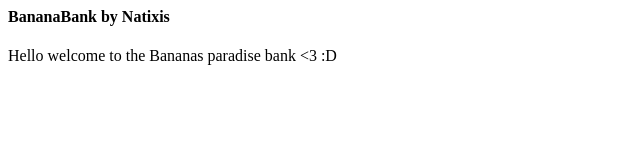
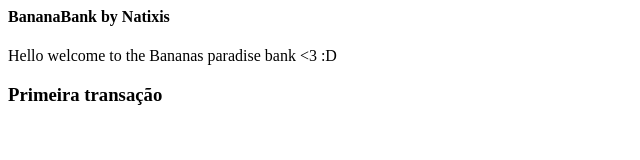
Before and after one commit to Gabriel-Rocha0/BananaBank, a plain HTML site: page index.html in a window 1280 px wide. Shown: the whole page, without its empty margins (0-640 px from the left). Drawn offline with Linux system fonts and the light colour scheme.

Commit message:
index.html

```diff
--- a/index.html
+++ b/index.html
@@ -1,3 +1,5 @@
 <h4>BananaBank by Natixis</h4>
 
 <p>Hello welcome to the Bananas paradise bank <3 :D</p>
+
+<h3>Primeira transação</h3>
```
